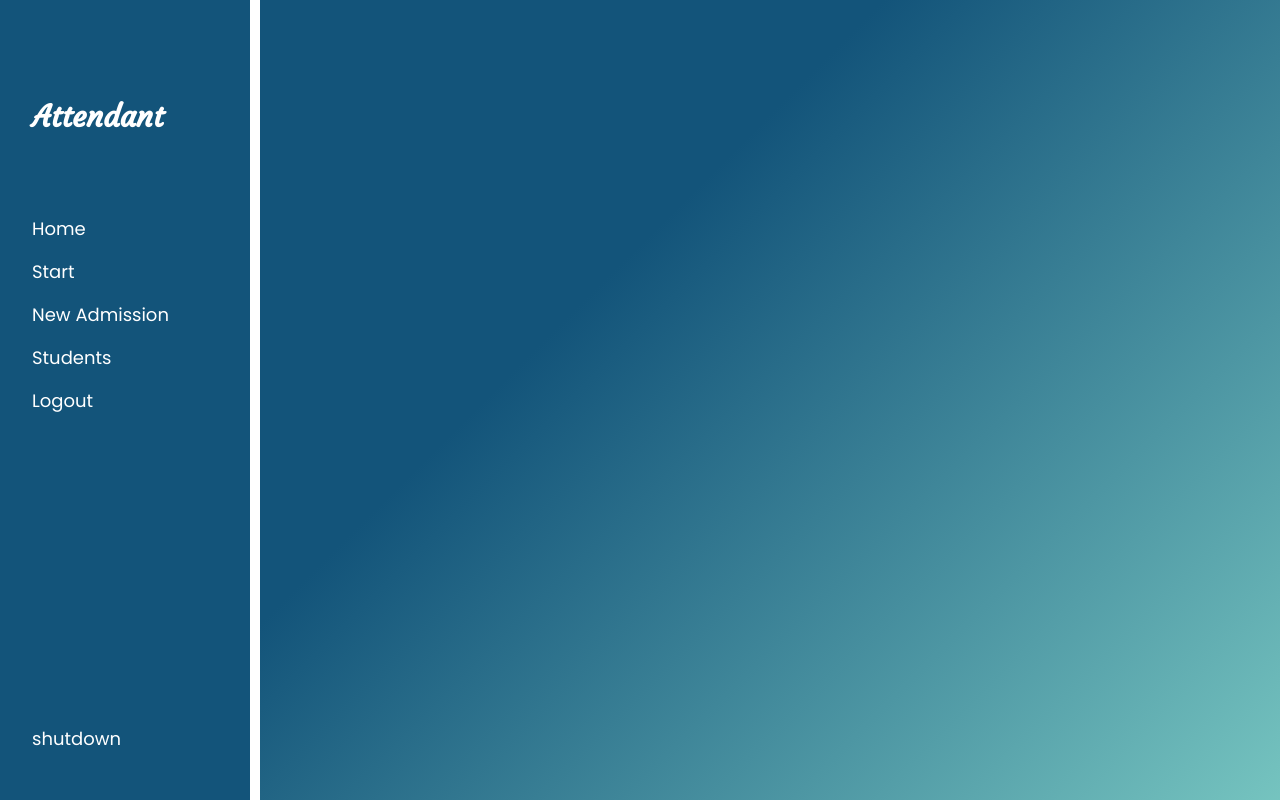
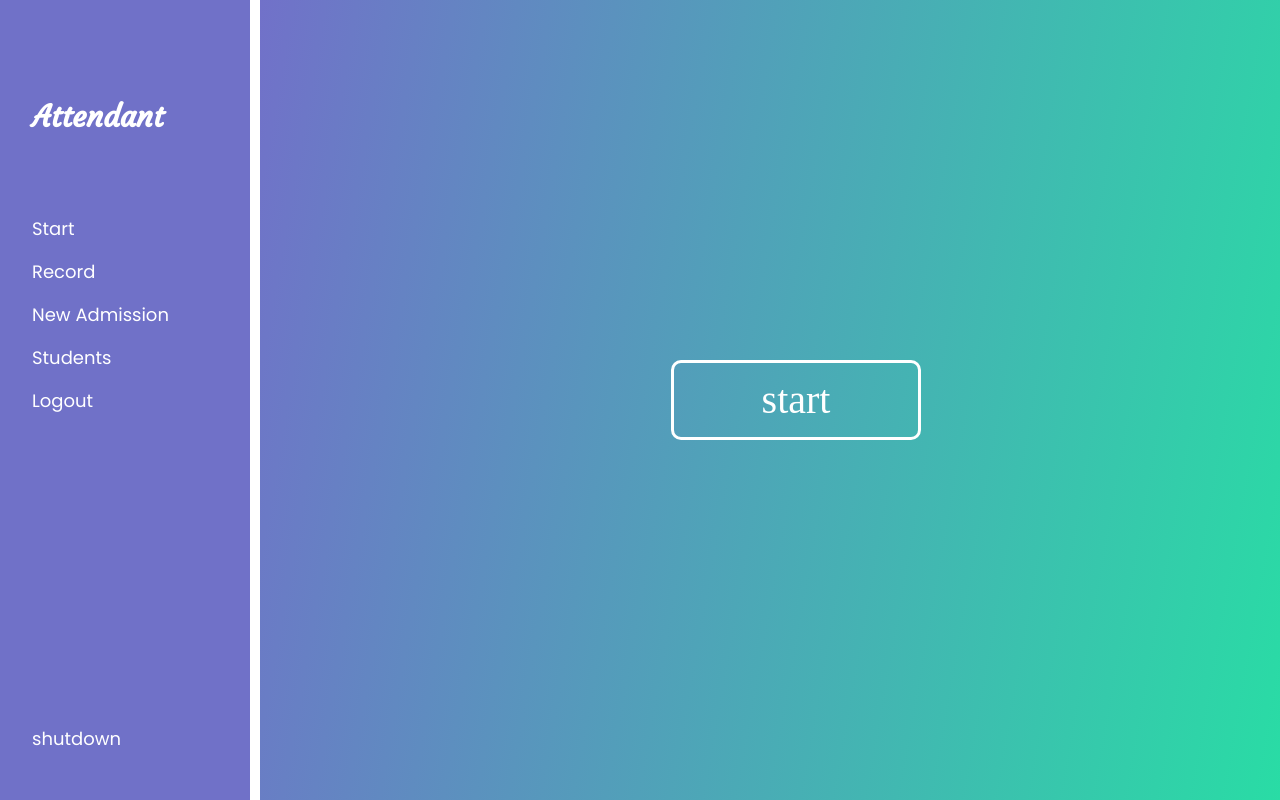
Before and after one commit to Dk-09/Attendant, a Flask app: page / in a window 1280 px wide; the page is wider, and only the part inside the window is pictured. Run offline with Flask 2, Linux system fonts and the light colour scheme; a user stored in the database is signed in; parts of the project's set-up code (start-up, migrations or seed data) failed here and were passed over; some libraries are stand-ins or nearby versions; some web fonts are replaced.

Commit message:
Solved image encoding issue, removed home and added record, minor tweaks

```diff
--- a/main/routes.py
+++ b/main/routes.py
@@ -13,11 +13,6 @@ from sqlalchemy.orm.session import Session
 import os
 
 @app.route('/')
-@app.route('/home')
-@login_required
-def home():
-    return render_template('/dashboard/home.html')
-
 @app.route('/start', methods=['GET','POST'])
 @login_required
 def start():
@@ -33,6 +28,11 @@ def start():
     else:
         return render_template('/dashboard/start.html')
     return render_template('/dashboard/start.html')
+
+@app.route('/record')
+@login_required
+def record():
+    return render_template('/dashboard/record.html')
 
 @app.route('/student', methods=['GET','POST'])
 @login_required
@@ -68,7 +68,7 @@ def loginpage():
             attempted_user = login.query.filter_by(username=form.username.data).first()
             if attempted_user and attempted_user.check_password_correction(attempted_password=form.password.data):
                 login_user(attempted_user)
-                return redirect(url_for('home'))
+                return redirect(url_for('start'))
             else:
                 flash("Incorrect username or password", category='danger')
         return render_template('/login/index.html', form=form)
@@ -90,9 +90,6 @@ def register_page():
     if form.errors != {}:
         for err_msg in form.errors.values():
             flash(f'{err_msg[0]}', category='danger')
-
-
-
     return render_template('/dashboard/new_admission.html', form=form)
 
 @app.route('/shutdown')
--- a/main/templates/base.html
+++ b/main/templates/base.html
@@ -13,15 +13,16 @@
 <link rel="preconnect" href="https://fonts.googleapis.com">
 <link rel="preconnect" href="https://fonts.gstatic.com" crossorigin>
 <link href="https://fonts.googleapis.com/css2?family=Courgette&display=swap" rel="stylesheet">
-<link rel="stylesheet" href="static/home/css/style.css">
+<link rel="stylesheet" href="static/record/css/style.css">
 <link rel="stylesheet" href="https://fonts.googleapis.com/css?family=Poppins">
-<link rel="stylesheet" type="text/css" href="static/home/css/bootstrap.css">
+<link rel="stylesheet" type="text/css" href="static/record/css/bootstrap.css">
 
 
 <style>
 {% block class %}
 
 {% endblock %}
+
 body,h1,h2,h3,h4,h5
 {
   font-family: "Poppins", sans-serif;
@@ -58,11 +59,11 @@ body
 <!-- Sidebar/menu -->
 <nav class="w3-sidebar {% block color %} {% endblock %} w3-collapse w3-top w3-large w3-padding" style="z-index:3;width:250px;"><br>
   <div class="w3-container">
-    <h3 class="w3-padding-64 logo"><b><a href="{{ url_for('home') }}" style="text-decoration: none;">Attendant</a></b></h3>
+    <h3 class="w3-padding-64 logo"><b><a href="{{ url_for('start') }}" style="text-decoration: none;">Attendant</a></b></h3>
   </div>
   <div class="w3-bar-block">
-    <a href="{{ url_for('home') }}" class="w3-bar-item w3-button w3-hover-white">Home</a>
     <a href="{{ url_for('start') }}" class="w3-bar-item w3-button w3-hover-white">Start</a>
+    <a href="{{ url_for('record') }}" class="w3-bar-item w3-button w3-hover-white">Record</a>
     <a href="{{ url_for('register_page') }}" class="w3-bar-item w3-button w3-hover-white">New Admission</a>
     <a href="{{ url_for('student') }}" class="w3-bar-item w3-button w3-hover-white">Students</a>
     <a href="{{ url_for('logout') }}" class="w3-bar-item w3-button w3-hover-white ">Logout</a>
--- a/main/templates/dashboard/home.html
+++ b/main/templates/dashboard/record.html
@@ -17,7 +17,7 @@ w3-custom1
 	width: 90%;
 	min-height: 100%;
 	padding: 15px;
-	 →
+
 	background-color: #485461;
 	background-image: linear-gradient(315deg, #80d0c7 0%,#13547a 68%);
 
--- a/main/templates/dashboard/start.html
+++ b/main/templates/dashboard/start.html
@@ -36,10 +36,11 @@ w3-custom3
 .contact-form-btn {
 	min-width: 250px;
 	height: 80px;
-	border-radius: 45px;
+	margin-right: 80px;
+	border-radius: 10px;
 	border: solid white;
 	font-family: Montserrat-Bold;
-	font-size: 50px;
+	font-size: 40px;
 	line-height: 1.5;
 	color: #fff;
 	display: -webkit-box;
@@ -49,7 +50,6 @@ w3-custom3
 	display: flex;
 	justify-content: center;
 	align-items: center;
-	padding: 0 25px;
 
 	-webkit-transition: all 0.4s;
 	-o-transition: all 0.4s;
@@ -67,7 +67,7 @@ w3-custom3
   }
 
   .contact-form-btn:hover {
-	background: white;
+	background-color: white;
 	color:black
   }
 
```
Also changed, not shown: main/ap.py (+8 -4 lines), main/templates/dashboard/student.html (+10 -6 lines), main/main.db, main/static/record/css/bootstrap.css (renamed from main/static/home/css/bootstrap.css), main/static/record/css/style.css (renamed from main/static/home/css/style.css).
